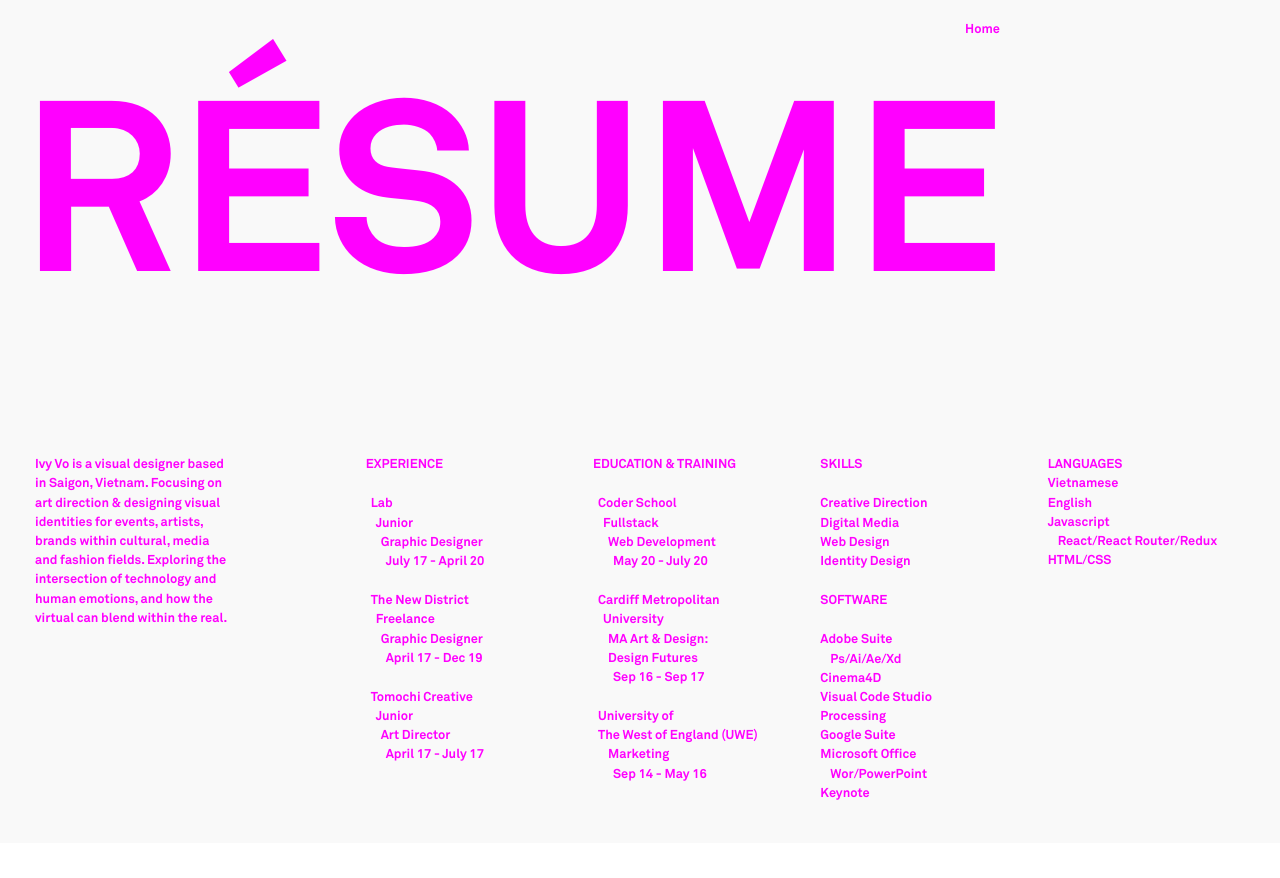
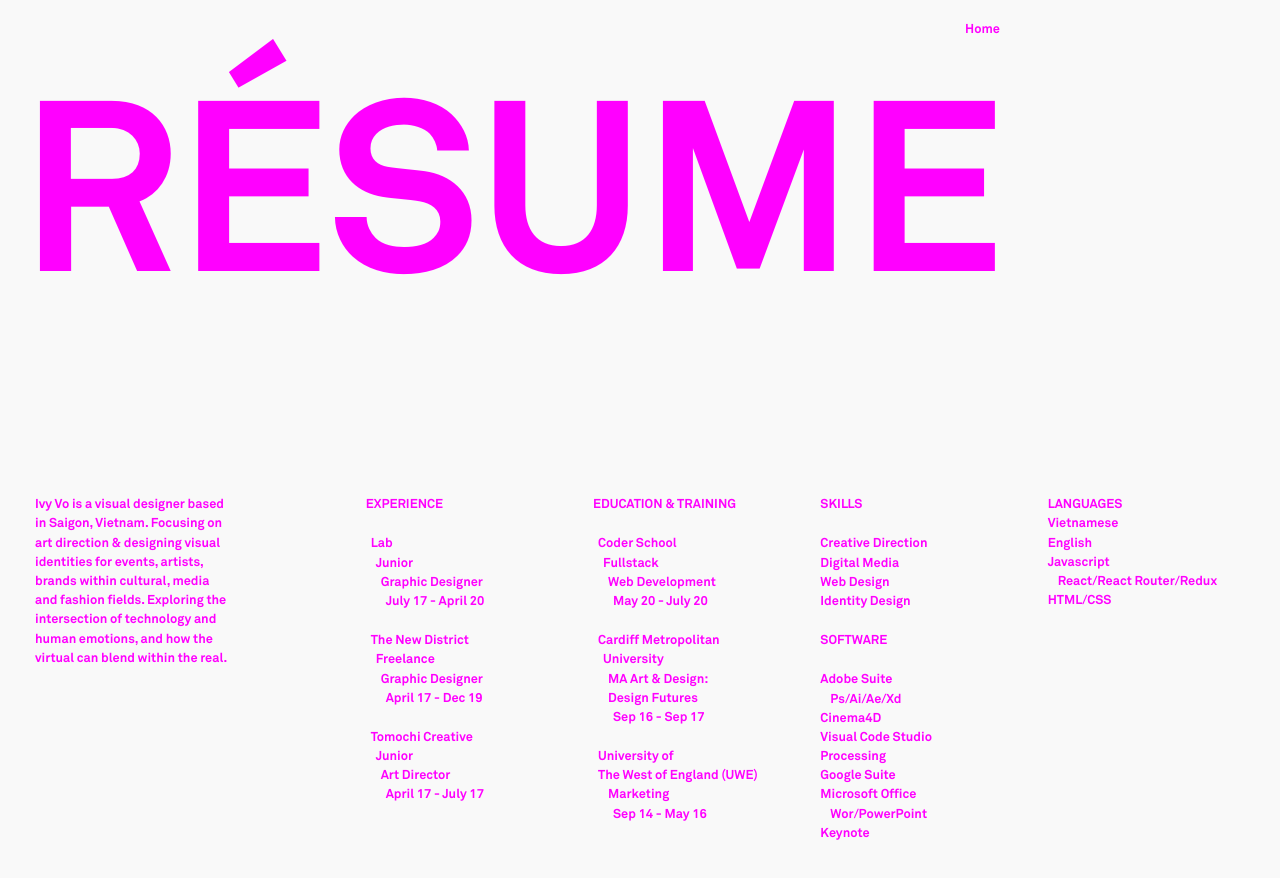
Before and after one commit to ivesvo/Portfolio, a React (Create React App) app: page /resume in a window 1280 px wide. Shown: the top 878 px of the page. Before the commit the page ends 843 px from the top, so only its background shows below. Built offline with nearby package versions, Linux system fonts and the light colour scheme.

Commit message:
fixing UI

```diff
--- a/src/App.css
+++ b/src/App.css
@@ -47,7 +47,7 @@ a:hover{
 }
 
 .middle1{
-  height: 10vh;
+  height: 15vh;
 }
 
 .eyeservice{
```
